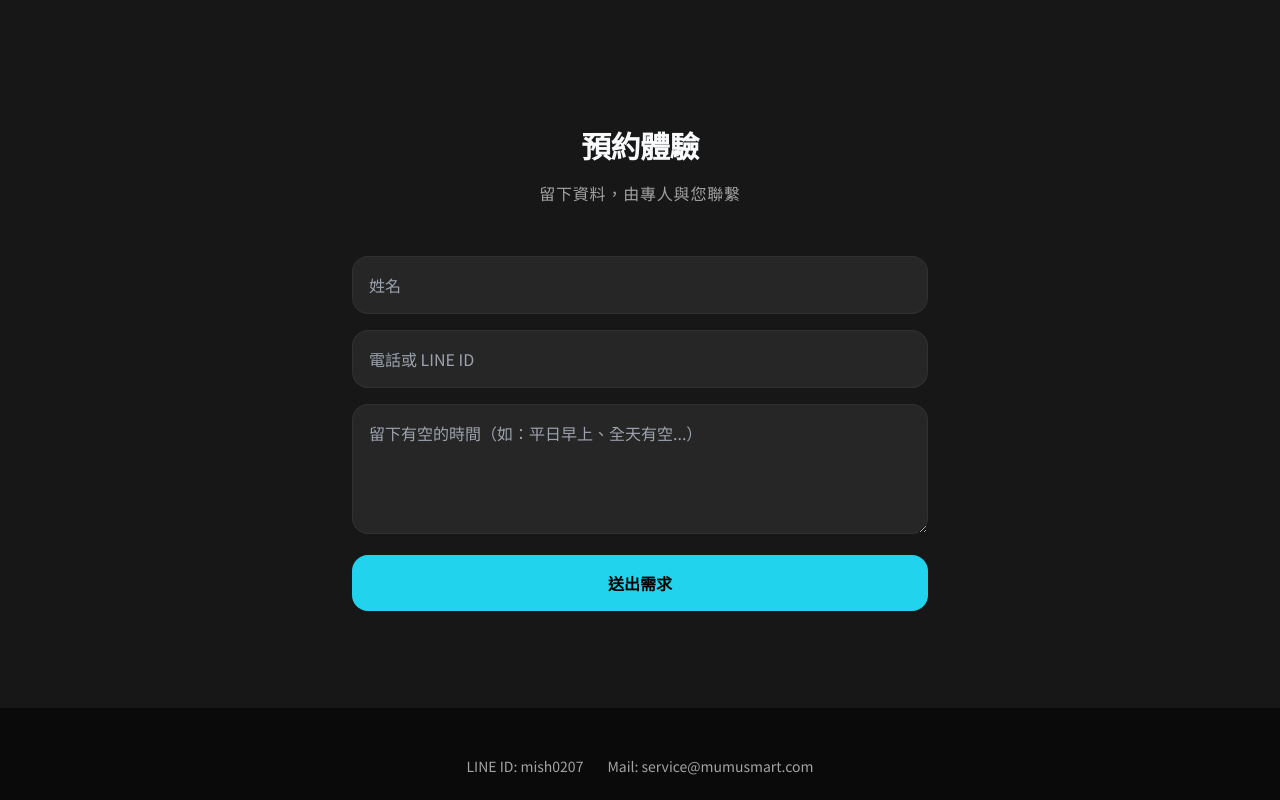
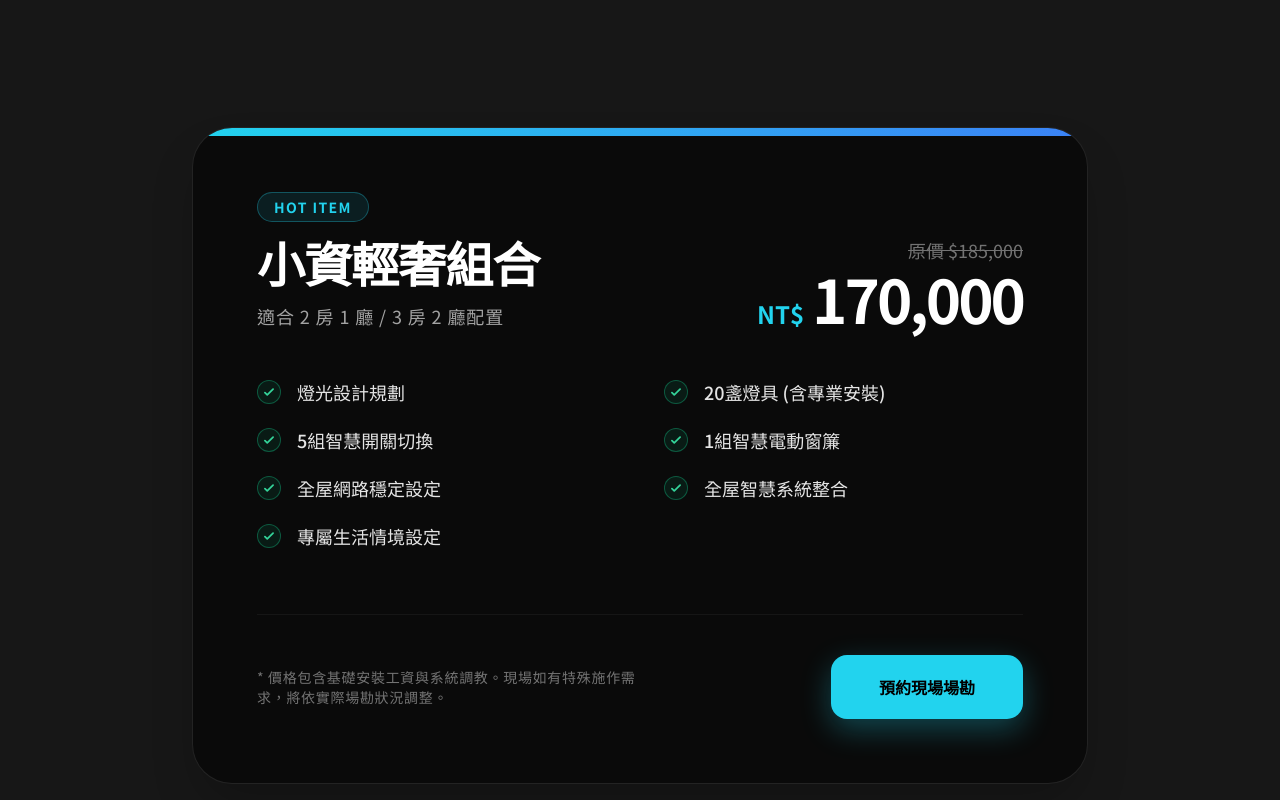
Before and after one commit to Miiish/NewWebsite, a React (Vite) app: page / in a window 1280 px wide. Shown: the part 5140-5940 px from the top of the page. Built offline with nearby package versions, Linux system fonts and the light colour scheme; the HTML template or start-up script is replaced by a standard one.

Commit message:
Update SmartHomeMockup.jsx

```diff
--- a/src/SmartHomeMockup.jsx
+++ b/src/SmartHomeMockup.jsx
@@ -372,6 +372,72 @@ export default function SmartHomeMockup() {
             </div>
           </section>
 
+          {/* 輕奢組合方案區塊 */}
+          <section className="py-24 px-6 bg-neutral-900">
+            <div className="max-w-4xl mx-auto">
+              <div className="relative overflow-hidden bg-neutral-950 border border-white/10 rounded-[2.5rem] shadow-2xl">
+                {/* 方案上方裝飾：品牌色漸層 */}
+                <div className="absolute top-0 left-0 w-full h-2 bg-gradient-to-r from-cyan-400 to-blue-500"></div>
+
+                <div className="p-8 md:p-16">
+                  <div className="flex flex-col md:flex-row justify-between items-start md:items-end mb-12 gap-6">
+                    <div>
+                      <span className="inline-block px-4 py-1 rounded-full bg-cyan-400/10 border border-cyan-400/30 text-cyan-400 text-sm font-bold mb-4 tracking-widest">
+                        HOT ITEM
+                      </span>
+                      <h3 className="text-3xl md:text-5xl font-bold text-white mb-4">小資輕奢組合</h3>
+                      <p className="text-neutral-400 text-lg">適合 2 房 1 廳 / 3 房 2 廳配置</p>
+                    </div>
+                    <div className="text-left md:text-right">
+                      <span className="text-neutral-500 line-through text-lg block mb-1">原價 $185,000</span>
+                      <div className="flex items-baseline gap-2">
+                        <span className="text-cyan-400 text-2xl font-bold">NT$</span>
+                        <span className="text-5xl md:text-6xl font-black text-white tracking-tighter">170,000</span>
+                      </div>
+                    </div>
+                  </div>
+
+                  {/* 清單項目：使用兩欄排版提升閱讀感 */}
+                  <div className="grid grid-cols-1 md:grid-cols-2 gap-y-5 gap-x-12 mb-16">
+                    {[
+                      "燈光設計規劃",
+                      "20盞燈具 (含專業安裝)",
+                      "5組智慧開關切換",
+                      "1組智慧電動窗簾",
+                      "全屋網路穩定設定",
+                      "全屋智慧系統整合",
+                      "專屬生活情境設定"
+                    ].map((item, idx) => (
+                      <div key={idx} className="flex items-center gap-4 group">
+                        <div className="flex-shrink-0 w-6 h-6 rounded-full bg-emerald-500/10 border border-emerald-500/40 flex items-center justify-center">
+                          <svg className="w-3.5 h-3.5 text-emerald-400" fill="none" stroke="currentColor" viewBox="0 0 24 24">
+                            <path strokeLinecap="round" strokeLinejoin="round" strokeWidth="3" d="M5 13l4 4L19 7" />
+                          </svg>
+                        </div>
+                        <span className="text-neutral-200 text-lg font-medium group-hover:text-white transition-colors">
+                          {item}
+                        </span>
+                      </div>
+                    ))}
+                  </div>
+
+                  {/* 行動呼籲 */}
+                  <div className="flex flex-col md:flex-row items-center gap-6 pt-10 border-t border-white/5">
+                    <p className="text-sm text-neutral-500 max-w-sm">
+                      * 價格包含基礎安裝工資與系統調教。現場如有特殊施作需求，將依實際場勘狀況調整。
+                    </p>
+                    <a
+                      href="#contact"
+                      className="w-full md:w-auto ml-auto px-12 py-5 bg-cyan-400 text-black font-black rounded-2xl hover:bg-cyan-300 hover:-translate-y-1 transition-all shadow-[0_10px_30px_rgba(34,211,238,0.3)] text-center"
+                    >
+                      預約現場場勘
+                    </a>
+                  </div>
+                </div>
+              </div>
+            </div>
+          </section>
+
           {/* Section 4: Contact Form */}
           <section id="contact" className="py-24 px-6 bg-neutral-900">
             <div className="max-w-xl mx-auto">
```
